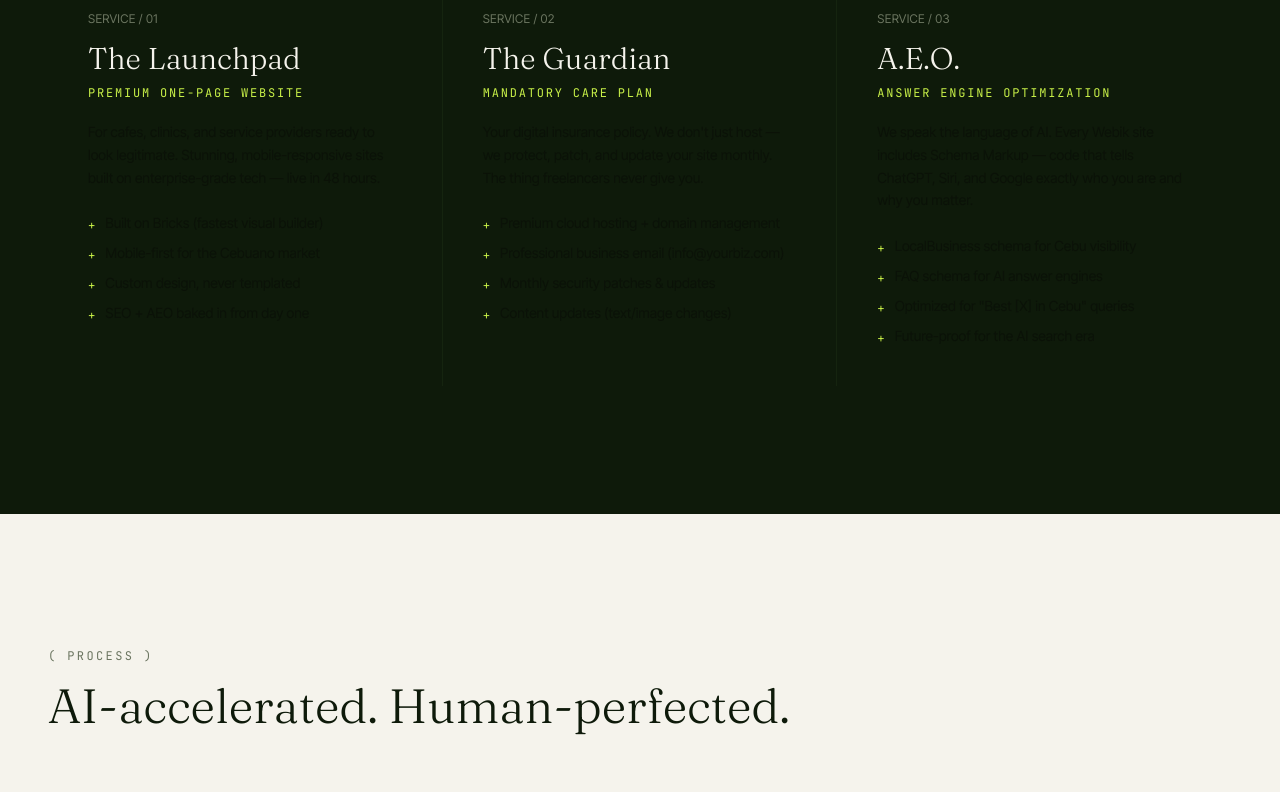
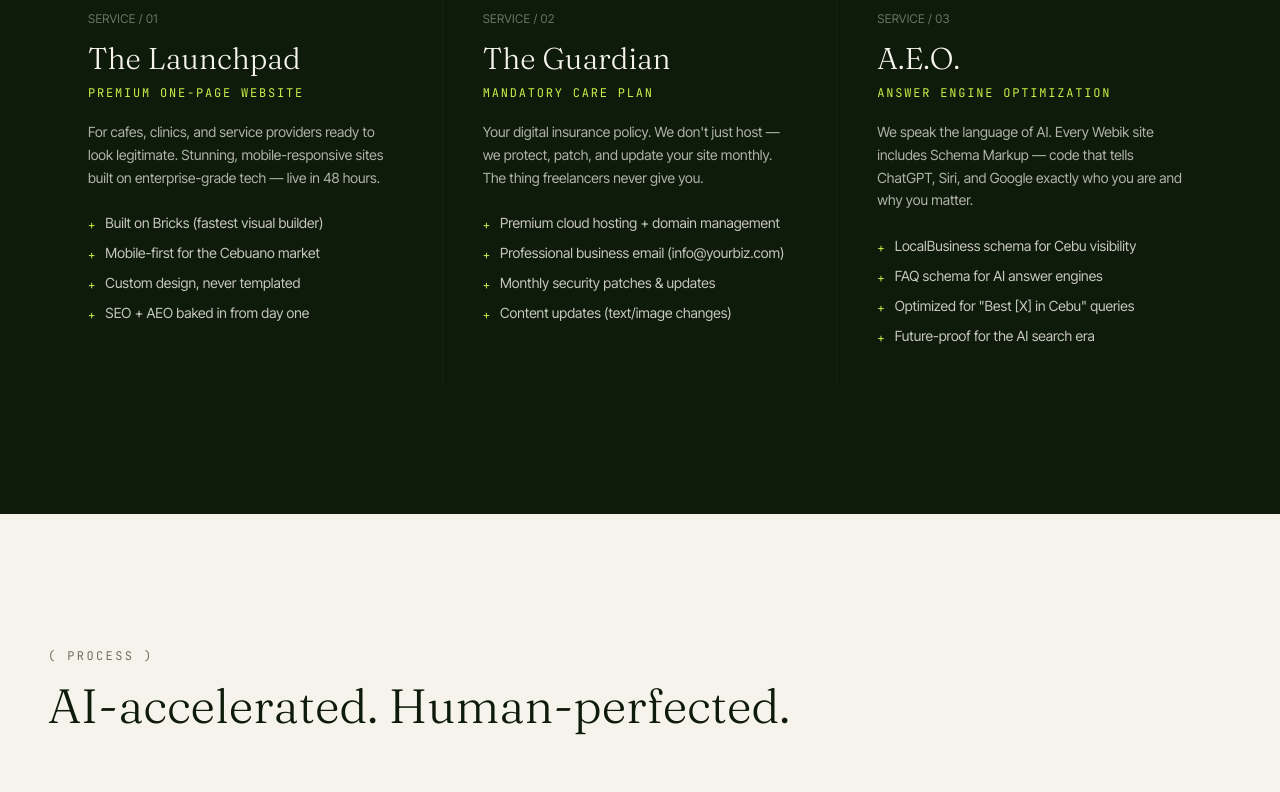
Before and after one commit to pwebik/webik-digital, a React (Vite) app: page / in a window 1280 px wide. Shown: the part 2040-2832 px from the top of the page. Built offline with nearby package versions, Linux system fonts and the light colour scheme; no server answers.

Commit message:
File changes

```diff
--- a/src/components/webik/PricingSection.jsx
+++ b/src/components/webik/PricingSection.jsx
@@ -27,7 +27,7 @@ export default function PricingSection() {
                 '48-hour rapid deployment',
                 'Built on Bricks (enterprise-grade)',
               ].map((f, i) => (
-                <li key={i} className="flex items-start gap-3 text-[var(--webik-cream)]/80 font-inter text-sm">
+                <li key={i} className="flex items-start gap-3 font-inter text-sm" style={{color: 'rgba(245,243,236,0.8)'}}>
                   <Check size={16} className="text-[var(--webik-lime)] shrink-0 mt-0.5" />
                   {f}
                 </li>
--- a/src/components/webik/ServicesSection.jsx
+++ b/src/components/webik/ServicesSection.jsx
@@ -54,14 +54,14 @@ export default function ServicesSection() {
               key={i}
               className={`p-6 lg:p-10 ${i < services.length - 1 ? 'lg:border-r border-[var(--webik-dark-2)]' : ''} ${i > 0 ? 'border-t lg:border-t-0 border-[var(--webik-dark-2)]' : ''}`}
             >
-              <span className="text-[var(--webik-muted)] font-inter text-xs tracking-wide">SERVICE / {svc.num}</span>
-              <h3 className="font-fraunces text-[var(--webik-cream)] text-2xl lg:text-3xl font-light mt-3">{svc.title}</h3>
-              <p className="text-[var(--webik-lime)] font-mono text-[10px] sm:text-xs uppercase tracking-[0.15em] mt-2">{svc.subtitle}</p>
-              <p className="text-[var(--webik-cream)]/70 font-inter text-sm leading-relaxed mt-5">{svc.desc}</p>
+              <span className="font-inter text-xs tracking-wide" style={{color:'var(--webik-muted)'}}>SERVICE / {svc.num}</span>
+              <h3 className="font-fraunces text-2xl lg:text-3xl font-light mt-3" style={{color:'var(--webik-cream)'}}>{svc.title}</h3>
+              <p className="font-mono text-[10px] sm:text-xs uppercase tracking-[0.15em] mt-2" style={{color:'var(--webik-lime)'}}>{svc.subtitle}</p>
+              <p className="font-inter text-sm leading-relaxed mt-5" style={{color:'rgba(245,243,236,0.7)'}}>{svc.desc}</p>
               <ul className="mt-6 space-y-2.5">
                 {svc.features.map((f, fi) => (
-                  <li key={fi} className="flex items-start gap-2.5 text-[var(--webik-cream)]/80 font-inter text-sm">
-                    <span className="text-[var(--webik-lime)] text-xs mt-1 shrink-0">+</span>
+                  <li key={fi} className="flex items-start gap-2.5 font-inter text-sm" style={{color:'rgba(245,243,236,0.8)'}}>
+                    <span className="text-xs mt-1 shrink-0" style={{color:'var(--webik-lime)'}}>+</span>
                     {f}
                   </li>
                 ))}
```
